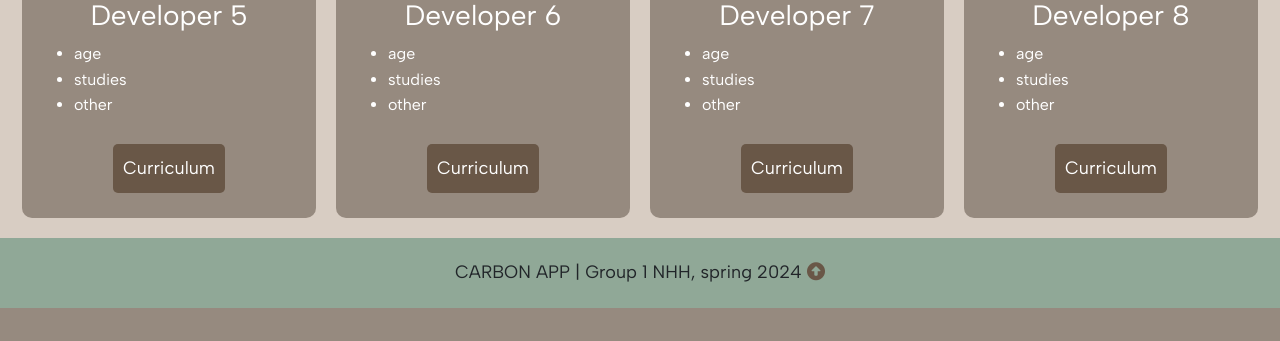
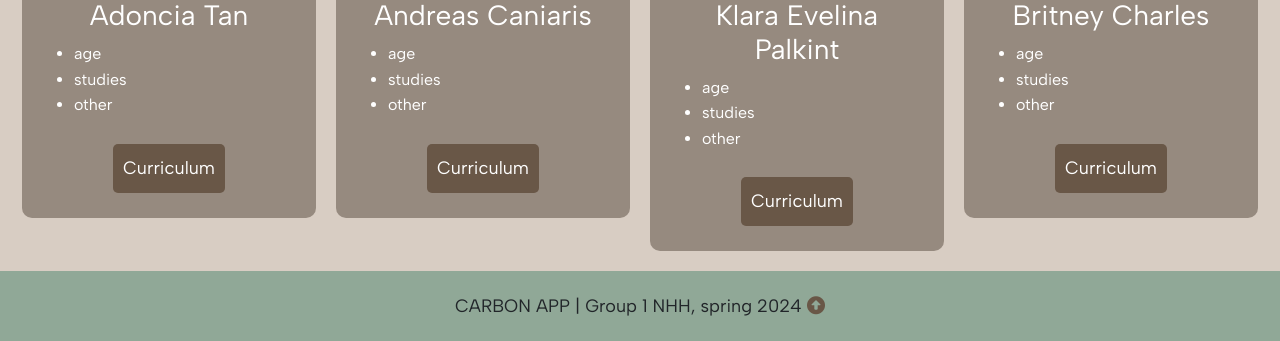
Before and after one commit to jasmineathea/FOR19, a Flask app: page / in a window 1280 px wide. Shown: the part 1318-1659 px from the top of the page. Before the commit the page ends 1626 px from the top, so only its background shows below. Run offline with Flask 3, Linux system fonts and the light colour scheme; some libraries are stand-ins or nearby versions.

Commit message:
home.html

```diff
--- a/FOR19/templates/home.html
+++ b/FOR19/templates/home.html
@@ -62,7 +62,7 @@
       <!-- Developer section 2 -->
       <div class="box">
         <img src="https://i.postimg.cc/v8jYdgP9/IMG-6492.png" alt="Developer 2" style="border-radius: 50%; width:175px;">
-        <h3>Developer 2</h3>
+        <h3>Bjørnar Berge</h3>
         <ul>
           <li>age</li>
           <li>studies</li>
@@ -75,7 +75,7 @@
       <!-- Developer section 3 -->
       <div class="box">
         <img src="https://randomuser.me/api/portraits/women/11.jpg" alt="Developer 2" style="border-radius: 50%; width:175px;">
-        <h3>Developer 3</h3>
+        <h3>Daniel Hu Øren</h3>
         <ul>
           <li>age</li>
           <li>studies</li>
@@ -88,7 +88,7 @@
       <!-- Developer section 4 -->
       <div class="box">
         <img src="https://randomuser.me/api/portraits/women/11.jpg" alt="Developer 2" style="border-radius: 50%; width:175px;">
-        <h3>Developer 4</h3>
+        <h3>Herman Wilter</h3>
         <ul>
           <li>age</li>
           <li>studies</li>
@@ -101,7 +101,7 @@
       <!-- Developer section 5 -->
       <div class="box">
         <img src="https://randomuser.me/api/portraits/women/11.jpg" alt="Developer 2" style="border-radius: 50%; width:175px;">
-        <h3>Developer 5</h3>
+        <h3>Adoncia Tan</h3>
         <ul>
           <li>age</li>
           <li>studies</li>
@@ -114,7 +114,7 @@
       <!-- Developer section 6 -->
       <div class="box">
         <img src="https://randomuser.me/api/portraits/women/11.jpg" alt="Developer 2" style="border-radius: 50%; width:175px;">
-        <h3>Developer 6</h3>
+        <h3>Andreas Caniaris</h3>
         <ul>
           <li>age</li>
           <li>studies</li>
@@ -127,7 +127,7 @@
       <!-- Developer section 7 -->
       <div class="box">
         <img src="https://randomuser.me/api/portraits/women/11.jpg" alt="Developer 2" style="border-radius: 50%; width: 175px;">
-        <h3>Developer 7</h3>
+        <h3>Klara Evelina Palkint</h3>
         <ul>
           <li>age</li>
           <li>studies</li>
@@ -140,7 +140,7 @@
       <!-- Developer section 8 -->
       <div class="box">
         <img src="https://randomuser.me/api/portraits/women/11.jpg" alt="Developer 2" style="border-radius: 50%; width:175px;">
-        <h3>Developer 8</h3>
+        <h3>Britney Charles</h3>
         <ul>
           <li>age</li>
           <li>studies</li>
```
